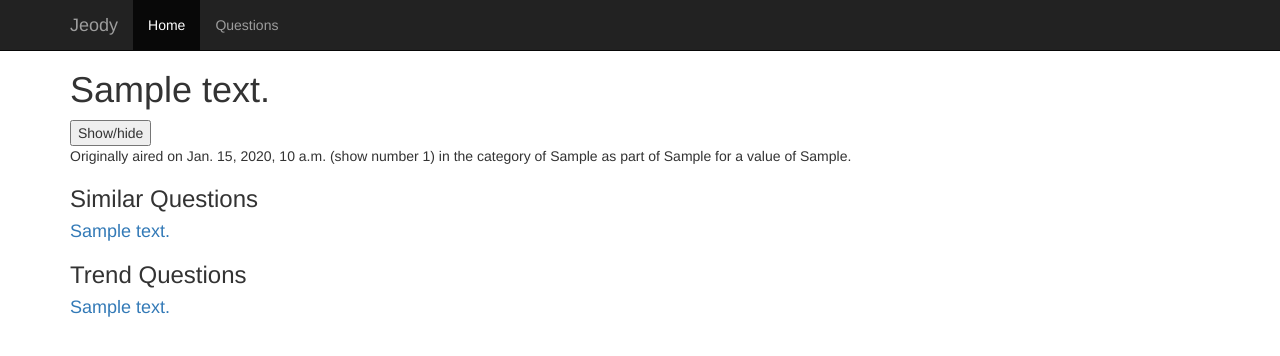
After one commit to mmyers/jeody, a Django app: template viewer/templates/questiondetail.html in a window 1280 px wide. The commit adds this page. Shown: the top 356 px of the page. Run offline with Django 3.2, Linux system fonts and the light colour scheme; the template is opened without the code that fills it: values that come from a table or form of the project are taken from there, others are empty; tables that the repository leaves empty hold one stand-in row (values such as "Sample post"); some libraries are stand-ins or nearby versions.

Commit message:
Added question viewing and stubbed similar/trend questions

```diff
--- a/viewer/models.py
+++ b/viewer/models.py
@@ -12,3 +12,4 @@ class Question(models.Model):
 	showNumber = models.IntegerField()
 	airDate = models.DateTimeField()
 	category = models.CharField(max_length=100)
+	#clusterNum = models.IntegerField()
--- a/viewer/templates/index.html
+++ b/viewer/templates/index.html
@@ -66,6 +66,7 @@
       <div class="starter-template">
         <h1>Welcome to Jeody!</h1>
         <p class="lead">Jeody is the best way to study America's favorite game. Get started by clicking on the "prepare" button or clicking on the question tab up top.</p>
+        <a role="button" class="btn btn-default" href="/prepare">Prepare</a>
       </div>
       {% endblock %}
 
--- /dev/null
+++ b/viewer/templates/questiondetail.html
@@ -0,0 +1,23 @@
+{% extends "index.html" %}
+
+{% block title %}Question Detail{% endblock %}
+
+{% block main %}
+<h1>{{question.text}}</h1>
+<div id="spoiler" style="display:none">
+{{question.answer}}
+</div>
+<button title="Click to show/hide answer" type="button" onclick="if(document.getElementById('spoiler') .style.display=='none') {document.getElementById('spoiler') .style.display=''}else{document.getElementById('spoiler') .style.display='none'}">Show/hide</button>
+
+<p>Originally aired on {{question.airDate}} (show number {{question.showNumber}}) in the category of {{question.category}} as part of {{question.theRound}} for a value of {{question.value}}. </p>
+
+<h3>Similar Questions</h3>
+{% for ques in similarquestions %}
+<h4><a href="/questions/{{ques.id}}">{{ques.text}}</a></h4>
+{% endfor %}
+
+<h3>Trend Questions</h3>
+{% for ques in trendquestions %}
+<h4><a href="/questions/{{ques.id}}">{{ques.text}}</a></h4>
+{% endfor %}
+{% endblock %}
--- a/viewer/templates/questions.html
+++ b/viewer/templates/questions.html
@@ -3,7 +3,8 @@
 {% block title %}Questions By Show{% endblock %}
 
 {% block main %}
+<h1>Click on any of the questions to see the full question details</h1>
 {% for question in questions %}
-<h1>{{question.answer}}</h1>
+<p><a href="/questions/{{question.id}}">{{question.text}}</a></p>
 {% endfor %}
 {% endblock %}
--- a/viewer/urls.py
+++ b/viewer/urls.py
@@ -3,6 +3,8 @@ from django.conf.urls import url
 from . import views
 
 urlpatterns = [
+	url(r'^questions/(?P<qid>[0-9]+)', views.questionDetail, name="questionDetail"),
 	url(r'^questions/', views.questionsIndex, name="questionsIndex"),
+	url(r'^prepare/', views.prepare, name="prepare"),
 	url(r'^$', views.index, name='index'),
 ]
```
Also changed, not shown: viewer/templates/prepare.html (added, +15 -0 lines), viewer/views.py (+24 -3 lines), 3 other files.
